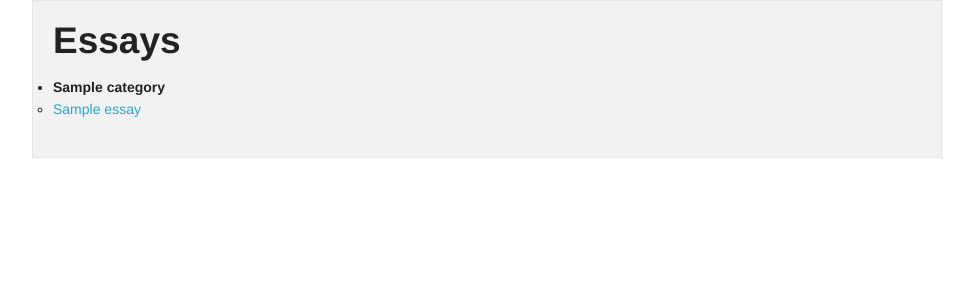
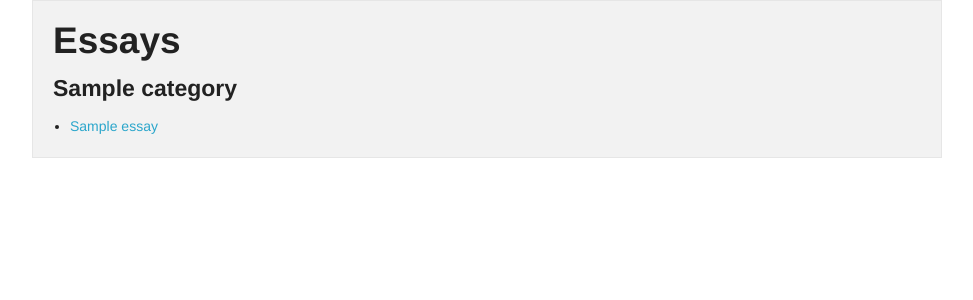
Before and after one commit to brilee/modern-descartes, a Django app: template templates/essays/essay_index.html in a window 1280 px wide. Shown: the part 77-377 px from the top of the page, without its empty margins (153-1126 px from the left). Run offline with Django 3.2, Linux system fonts and the light colour scheme; the template is opened without the code that fills it: values that come from a table or form of the project are taken from there, others are empty; tables that the repository leaves empty hold one stand-in row (values such as "Sample post"); some libraries are stand-ins or nearby versions.

Commit message:
updated essay index page

```diff
--- a/templates/essays/essay_index.html
+++ b/templates/essays/essay_index.html
@@ -6,16 +6,14 @@
 
 <h2> Essays </h2>
 
-<ul>
 {% for category in all_categories %}
-	<li> <strong>{{category.name}}</strong></li>
-	<ul>
+<h4>{{category.name}}</h4>
+	<ul class="disc">
 		{% for essay in category.essay_set.all %}
 		<li><a href="{{essay.get_absolute_url}}">{{essay.title}}</a></li>
 		{% endfor %}
 	</ul>
 {% endfor %}
-</ul>
 
 
 {% endblock maintext %}
```
